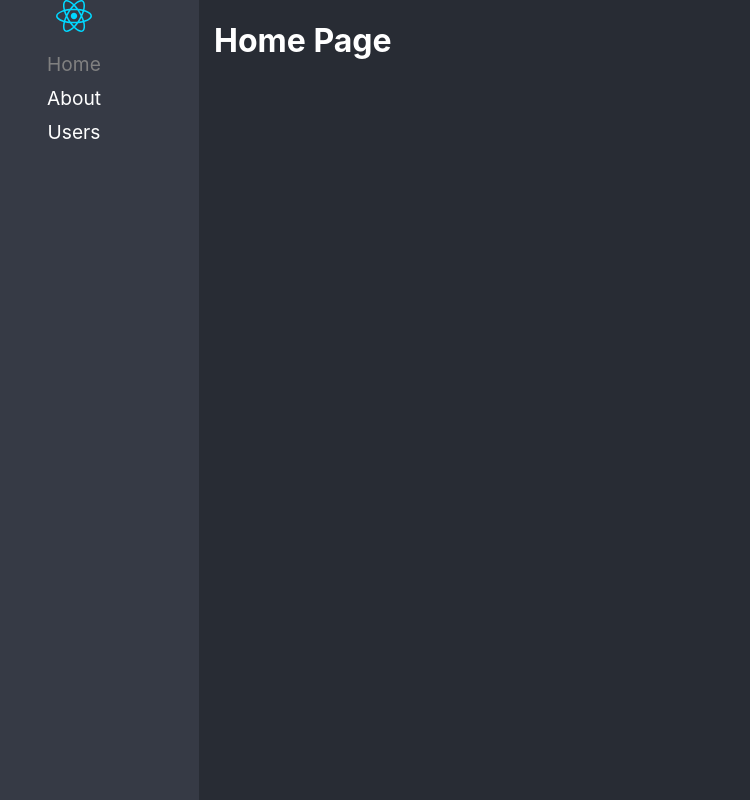
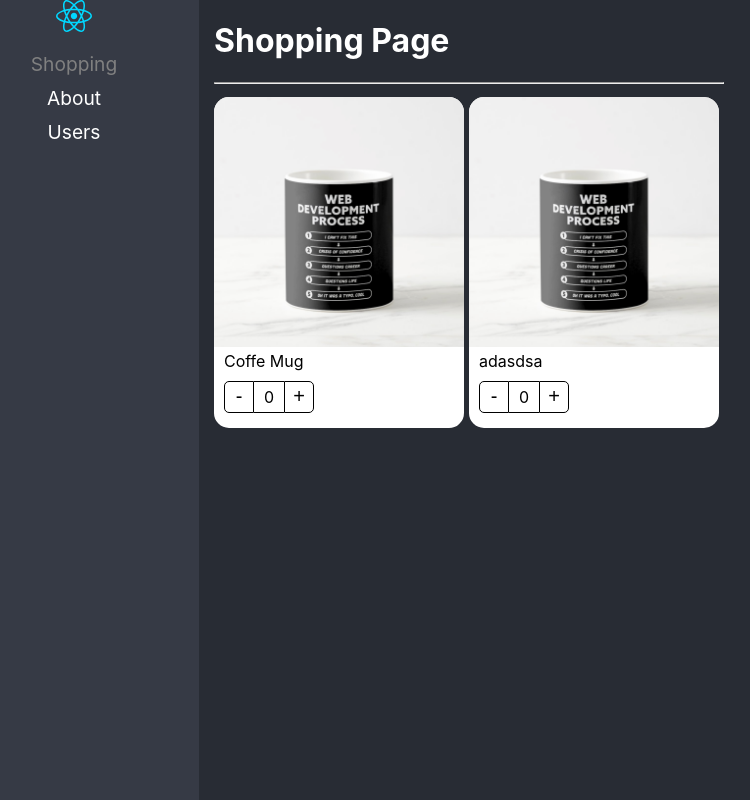
Before and after one commit to Zeev93/base-project, a React (Vite) app: page /home in a window 1280 px wide. Shown: the whole page, without its empty margins (51-801 px from the left). Built offline with nearby package versions, Linux system fonts and the light colour scheme.

Commit message:
Component Compound Ready

```diff
--- /dev/null
+++ b/src/02-component-patterns/components/ProductButtons.tsx
@@ -0,0 +1,17 @@
+import { useContext } from 'react';
+import { ProductContext } from './ProductCard';
+import styles from "../styles/styles.module.css";
+
+
+export const ProductButtons = () => {
+    const {increaseBy, counter} = useContext(ProductContext)
+
+    return (
+        <div className={styles.buttonsContainer} >
+            <button className={styles.buttonMinus } onClick={() => increaseBy(-1)} >-</button>
+            <div className={styles.countLabel}> {counter} </div>
+            <button  className={styles.buttonAdd} onClick={() => increaseBy(1)}> + </button>
+        </div>
+
+    )
+}
--- /dev/null
+++ b/src/02-component-patterns/components/ProductCard.tsx
@@ -0,0 +1,22 @@
+import styles from "../styles/styles.module.css";
+
+import { useProduct } from "../hooks/useProduct";
+import { createContext} from "react";
+import { ProductContextProps, ProductCardProps } from "../interfaces/interfaces";
+
+
+export const ProductContext = createContext({} as ProductContextProps)
+const { Provider } = ProductContext
+
+export const ProductCard = ({children, product}: ProductCardProps) => {
+
+    const { counter, increaseBy } = useProduct()
+
+    return(
+        <Provider value={{counter, increaseBy, product }}>
+            <div className={styles.productCard} >
+                { children }
+            </div>
+        </Provider>
+    )
+};
--- /dev/null
+++ b/src/02-component-patterns/components/ProductImage.tsx
@@ -0,0 +1,24 @@
+import { useContext } from 'react';
+import { ProductContext } from './ProductCard';
+
+import noImage from "../assets/no-image.jpg";
+import styles from "../styles/styles.module.css";
+
+export const ProductImage = ({img = ''}) => {
+
+    const {product} = useContext(ProductContext)
+
+    let imgToShow:string;
+
+    if(img){
+        imgToShow = img
+    }else if (product.img){
+        imgToShow = product.img
+    }else {
+        imgToShow = noImage
+    }
+
+    return (
+        <img className={styles.productImg} src={ imgToShow } alt="Product Image" />
+    )
+}
--- /dev/null
+++ b/src/02-component-patterns/components/ProductTitle.tsx
@@ -0,0 +1,12 @@
+import styles from "../styles/styles.module.css";
+import { useContext } from 'react';
+import { ProductContext } from './ProductCard';
+
+
+export const ProductTitle = ({ title }:{ title?:string }) => {
+    const { product } = useContext(ProductContext)
+
+    return (
+        <span className={ styles.productDescription}>{ title? title : product.title }</span>
+    )
+}
--- /dev/null
+++ b/src/02-component-patterns/components/index.ts
@@ -0,0 +1,21 @@
+import { ProductCard as ProductCardHOC } from './ProductCard';
+
+import { ProductTitle } from './ProductTitle';
+import { ProductImage } from './ProductImage';
+import { ProductButtons } from './ProductButtons';
+
+export { ProductTitle } from './ProductTitle';
+export { ProductImage } from './ProductImage';
+export { ProductButtons } from './ProductButtons';
+
+import { ProductCardHOCProps } from '../interfaces/interfaces';
+
+
+
+export const ProductCard:ProductCardHOCProps = Object.assign(ProductCardHOC, {
+    Title: ProductTitle,
+    Image: ProductImage,
+    Buttons: ProductButtons
+})
+
+export default ProductCard
--- /dev/null
+++ b/src/02-component-patterns/hooks/useProduct.ts
@@ -0,0 +1,11 @@
+import { useState } from 'react';
+
+export const useProduct = () => {
+    const [counter, setCounter] = useState(0)
+
+    const increaseBy = ( value:number ) => {
+        setCounter( prev => Math.max(prev + value, 0))
+    }
+
+    return { increaseBy, counter }
+}
--- /dev/null
+++ b/src/02-component-patterns/interfaces/interfaces.ts
@@ -0,0 +1,30 @@
+import { ReactElement } from 'react';
+
+
+
+export interface ProductCardProps {
+    product: Product,
+    children?: ReactElement | ReactElement[]
+}
+
+export interface Product {
+    id: string,
+    title: string,
+    img?: string,
+}
+
+
+export interface ProductContextProps {
+    counter: number,
+    increaseBy: (value: number) => void,
+    product: Product
+}
+
+
+
+export interface  ProductCardHOCProps {
+    ({ children, product }: ProductCardProps ) : JSX.Element,
+    Title: ({ title }: { title?: string }) => JSX.Element,
+    Image: ({ img }: { img?: string }) => JSX.Element,
+    Buttons: () => JSX.Element
+}
--- /dev/null
+++ b/src/02-component-patterns/pages/ShoppingPage.tsx
@@ -0,0 +1,35 @@
+import ProductCard, { ProductImage, ProductTitle, ProductButtons } from "../components";
+
+
+
+const product = {
+    id: '1',
+    title: 'Coffe Mug',
+    img: './coffee-mug.png'
+}
+
+export default function ShoppingPage({}) {
+    return (
+        <div>
+            <h1>Shopping Page</h1>
+            <hr />
+            <div style={{
+                display: 'flex',
+                flexDirection: 'row',
+                flexWrap: 'wrap'
+            }}>
+                <ProductCard product={ product }>
+                    <ProductCard.Image />
+                    <ProductCard.Title/>
+                    <ProductCard.Buttons />
+                </ProductCard>
+
+                <ProductCard product={ product }>
+                    <ProductImage />
+                    <ProductTitle title="adasdsa" />
+                    <ProductButtons />
+                </ProductCard>
+            </div>
+        </div>
+    )
+};
--- /dev/null
+++ b/src/02-component-patterns/styles/styles.module.css
@@ -0,0 +1,62 @@
+
+
+.productCard {
+    background-color: white;
+    border-radius: 15px;
+    color: black;
+    padding-bottom: 5px;
+    width: 250px;
+    margin-right: 5px;
+    margin-top: 5px;
+}
+
+.productImg {
+    border-radius: 15px 15px 0px 0px;
+    width: 100%;
+}
+
+.productDescription {
+    margin: 10px;
+}
+
+.buttonsContainer {
+    margin: 10px;
+    display: flex;
+    flex-direction: row;
+}
+
+.buttonMinus {
+    cursor: pointer;
+    background-color: transparent;
+    border: 1px solid black;
+    border-radius: 5px 0px 0px 5px;
+    font-size: 20px;
+    width: 30px;
+}
+
+.buttonMinus:hover {
+    background-color: rgba(0, 0, 0, 0.1);
+}
+
+.countLabel {
+    border-bottom: 1px solid black;
+    border-top: 1px solid black;
+    font-size: 16px;
+    height: 25px;
+    padding-top: 5px;
+    text-align: center;
+    width: 30px;
+}
+
+.buttonAdd {
+    cursor: pointer;
+    background-color: transparent;
+    border: 1px solid black;
+    border-radius: 0px 5px 5px 0px;
+    font-size: 20px;
+    width: 30px;
+}
+
+.buttonAdd:hover {
+    background-color: rgba(0, 0, 0, 0.1);
+}
--- a/src/routes/Navigation.tsx
+++ b/src/routes/Navigation.tsx
@@ -1,4 +1,5 @@
 import { BrowserRouter, Routes, Route, NavLink, Navigate } from "react-router-dom"
+import ShoppingPage from "../02-component-patterns/pages/ShoppingPage"
 
 import logo from '../assets/react.svg'
 
@@ -11,7 +12,7 @@
                 <img src={logo} alt="react logo" />
                 <ul>
                     <li>
-                        <NavLink to="/home" className={ ({ isActive }) => isActive? 'nav-active' : '' } >Home</NavLink>
+                        <NavLink to="/home" className={ ({ isActive }) => isActive? 'nav-active' : '' } >Shopping</NavLink>
                     </li>
                     <li>
                         <NavLink to="/about" className={ ({ isActive }) => isActive? 'nav-active' : '' } >About</NavLink>
@@ -24,7 +25,7 @@
             <Routes>
                 <Route path="about"  element={<h1>About Page </h1>} />
                 <Route path="users" element={<h1>Users Page</h1>} />
-                <Route path="home" element={<h1>Home Page</h1>} />
+                <Route path="home" element={<ShoppingPage/>} />
                 <Route path="/*" element={<Navigate to="/home" replace/>} />
             </Routes>
         </div>
```
Also changed, not shown: public/coffee-mug.png (added), src/02-component-patterns/assets/no-image.jpg (added).
